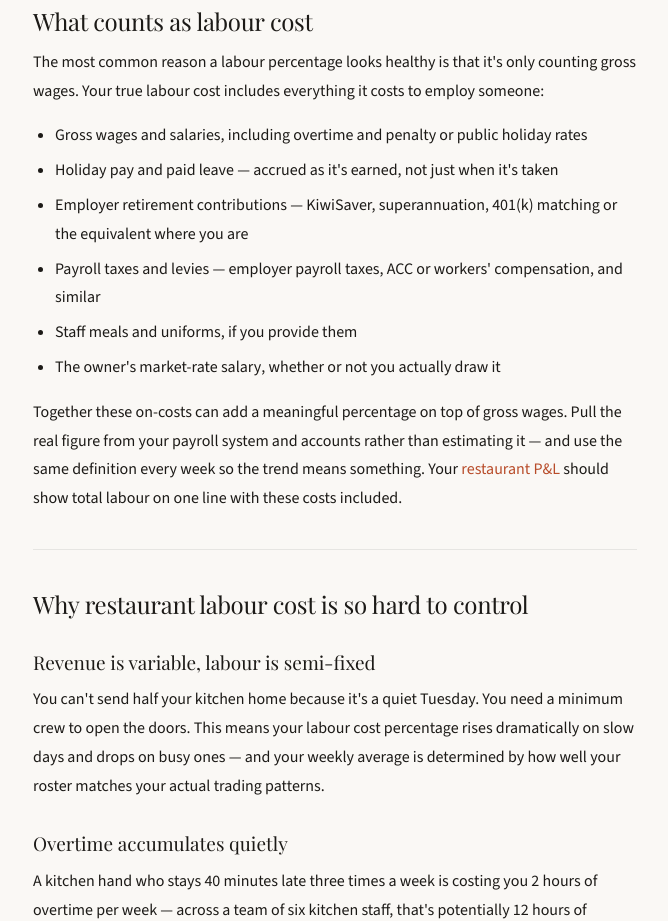
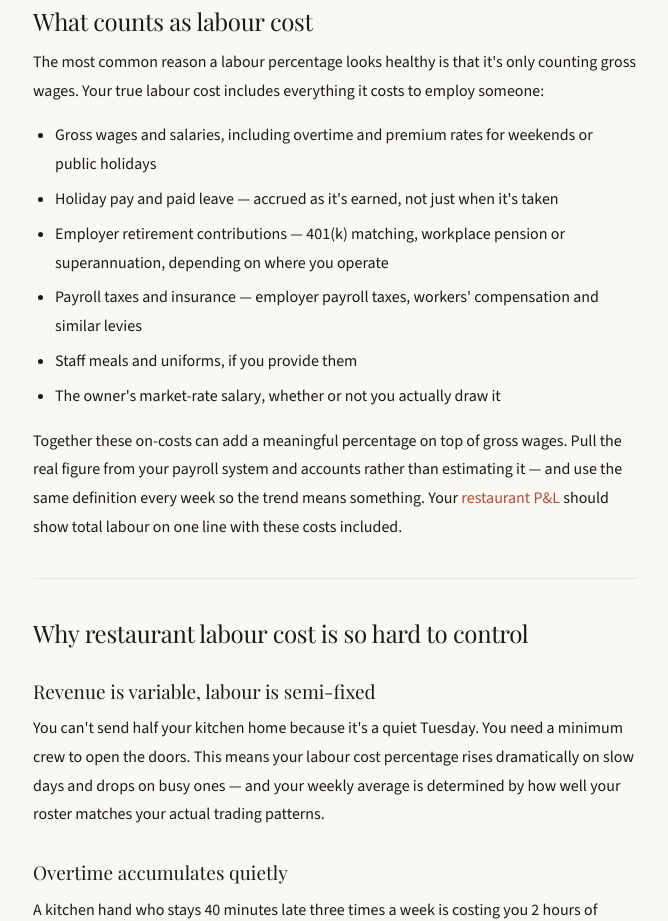
Before and after one commit to terrykmcdonnell-dot/restaurantprofitcalc-site, a plain HTML site: page blog/restaurant-labour-cost-control.html in a window 1280 px wide. Shown: the part 1580-2501 px from the top of the page, without its empty margins (131-799 px from the left). Drawn offline with nearby package versions, Linux system fonts and the light colour scheme.

Commit message:
Make labour on-costs list country-neutral
Co-Authored-By: Claude Opus 5.5 <noreply@anthropic.com>
Claude-Session: https://claude.ai/code/session_017yJjisYW3CLt6mhu6wXiZk

```diff
--- a/blog/restaurant-labour-cost-control.html
+++ b/blog/restaurant-labour-cost-control.html
@@ -206,10 +206,10 @@ footer p{font-size:12px;color:var(--hint);line-height:1.8;max-width:560px;margin
 <h2>What counts as labour cost</h2>
 <p>The most common reason a labour percentage looks healthy is that it's only counting gross wages. Your true labour cost includes everything it costs to employ someone:</p>
 <ul>
-<li><strong>Gross wages and salaries</strong>, including overtime and penalty or public holiday rates</li>
+<li><strong>Gross wages and salaries</strong>, including overtime and premium rates for weekends or public holidays</li>
 <li><strong>Holiday pay and paid leave</strong> — accrued as it's earned, not just when it's taken</li>
-<li><strong>Employer retirement contributions</strong> — KiwiSaver, superannuation, 401(k) matching or the equivalent where you are</li>
-<li><strong>Payroll taxes and levies</strong> — employer payroll taxes, ACC or workers' compensation, and similar</li>
+<li><strong>Employer retirement contributions</strong> — 401(k) matching, workplace pension or superannuation, depending on where you operate</li>
+<li><strong>Payroll taxes and insurance</strong> — employer payroll taxes, workers' compensation and similar levies</li>
 <li><strong>Staff meals and uniforms</strong>, if you provide them</li>
 <li><strong>The owner's market-rate salary</strong>, whether or not you actually draw it</li>
 </ul>
```
